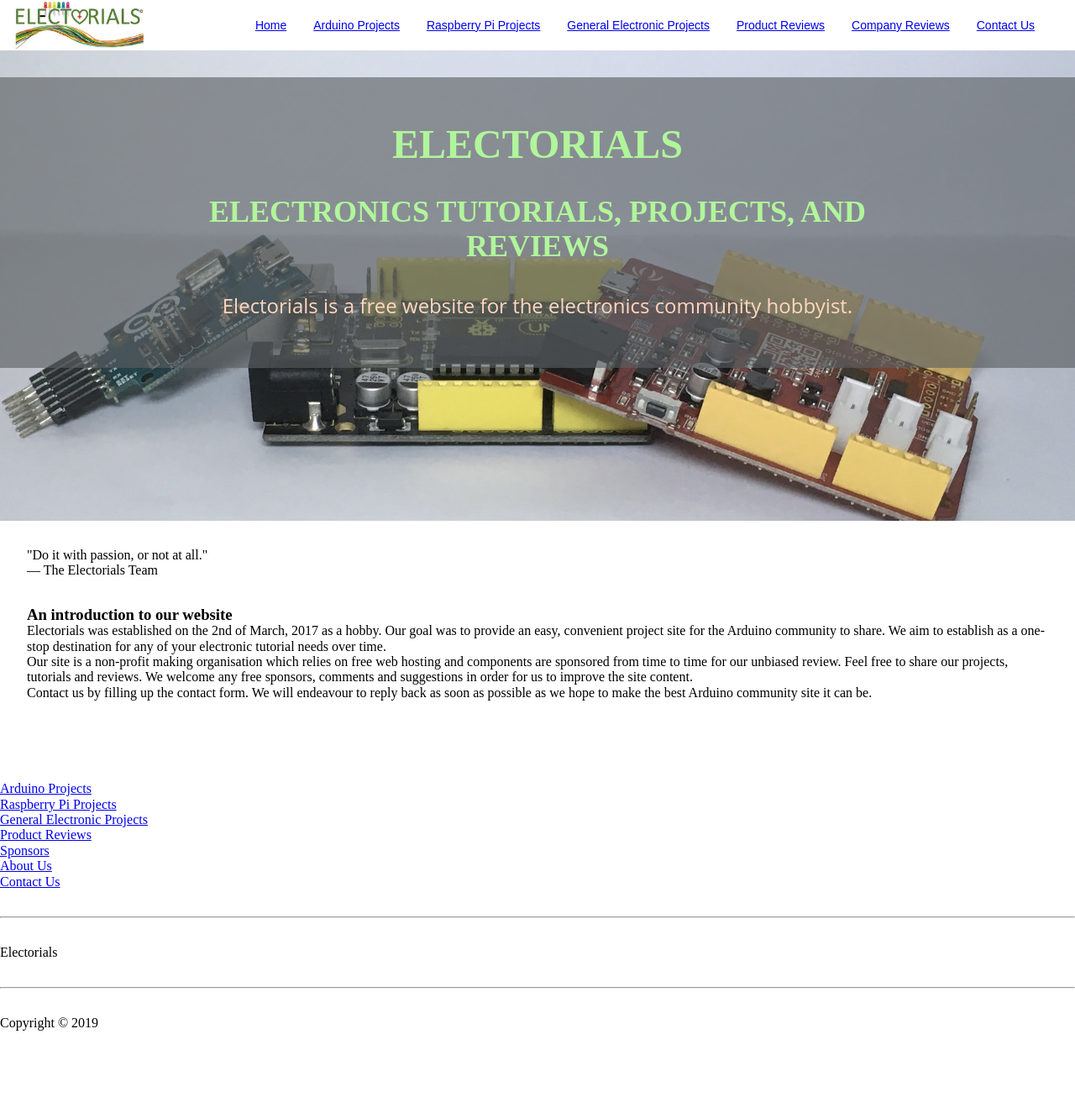
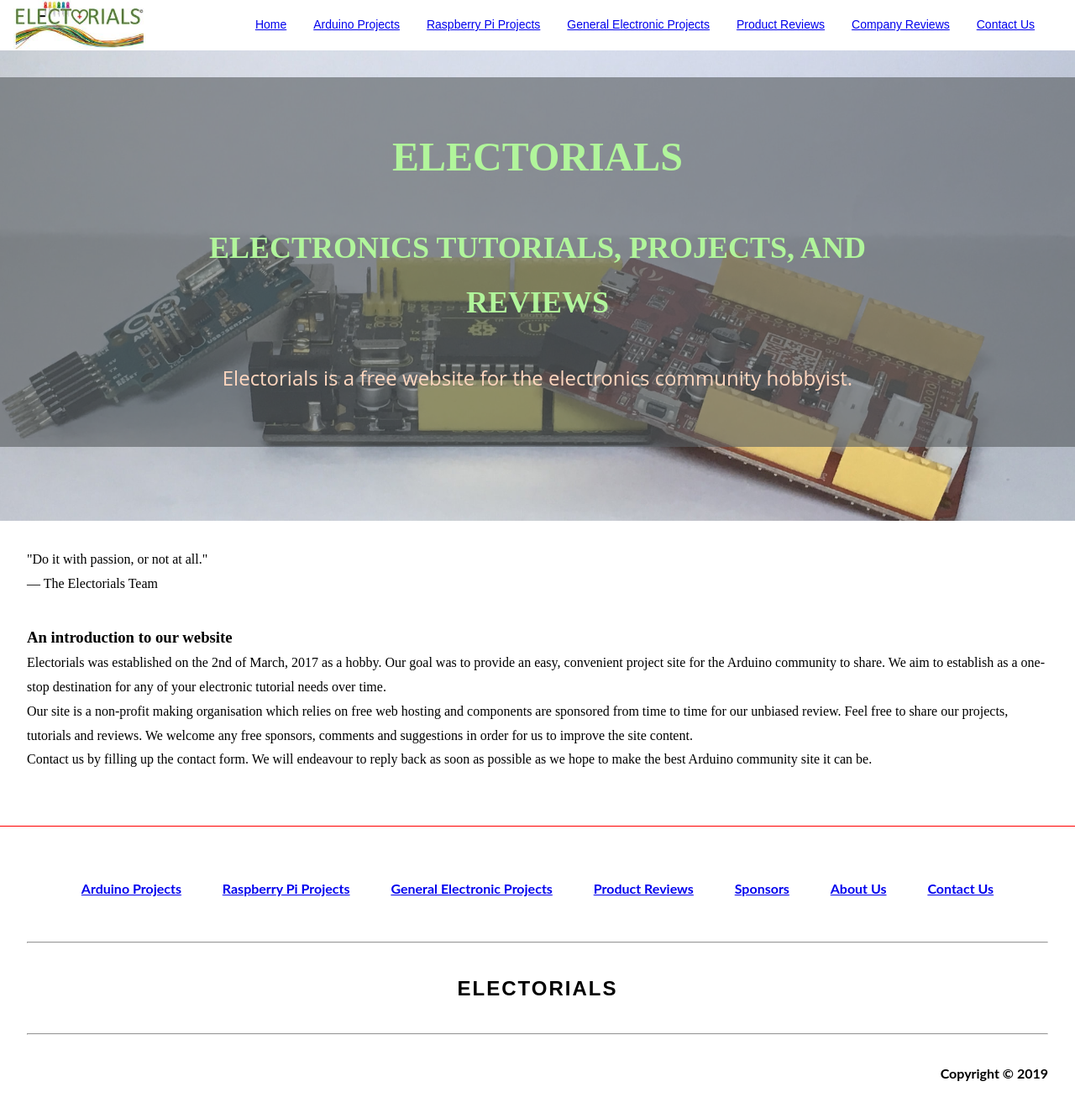
Before and after one commit to Electorials/electorials.github.io, a Jekyll site: the page built from index.html, in a window 1280 px wide and 1325 px high. Shown: the whole window at 84% size. Built offline with Jekyll 4.4.1, drawn with Linux system fonts in a browser that asks for light colours.

Commit message:
Footer styling
Made footer styling as close to the original website.
Also edited index.html since it would not make sense to have a page's <title> being "Electorials – Electorials" instead of "Home – Electorials".

```diff
--- a/_includes/footer.html
+++ b/_includes/footer.html
@@ -2,17 +2,17 @@
     <div id="footer-links">
         <ul>{% for item in site.data.footer %}
             <li class="{{ item.class }}">
-                <a href="{{ item.link }}">{{ item.name }}</a>
+                <b><a href="{{ item.link }}">{{ item.name }}</a></b>
             </li>
             {% endfor %}
         </ul>
     </div>
     <hr>
     <div id="footer-banner">
-        <p>Electorials</p>
+        <h2>Electorials</h2>
     </div>
     <hr>
     <div id="copyright">
-        <p>Copyright © 2019</p>
+        <strong>Copyright © 2019</strong>
     </div>
 </footer>
--- a/assets/css/styles.css
+++ b/assets/css/styles.css
@@ -7,6 +7,10 @@
 }
 
 /***** Globals *****/
+* {
+    line-height: 1.8em;
+}
+
 div {
     margin: 2rem auto;
 }
@@ -51,7 +55,6 @@ nav ul.menu {
 nav ul li {
     padding: 1rem;
     position: relative;
-    list-style: none;
     font-size: .875em;
 }
 
@@ -63,6 +66,7 @@ li:hover {
     background-color: #e2e2e2;
 }
 
+/** Dropdown menu rules start **/
 .dropdown li:hover {
     background: #a2a2a2;
 }
@@ -93,6 +97,7 @@ nav ul.dropdown li.menu-item {
     font-family: 'Monteserrat', sans-serif;
     text-align: center;
 }
+/** Dropdown menu rules end **/
 
 /***** Main content rules *****/
 main {
@@ -155,3 +160,59 @@ main div {
 #introduction {
     margin: auto 2rem;
 }
+
+/***** Footer content rules *****/
+footer {
+    padding: 2.75em 2em;
+    min-width: 100%;
+    background-color: white;
+    font-family: 'Lato', sans-serif;
+    text-align: center;
+
+    border-top: 1px solid red;
+}
+
+footer hr {
+
+}
+
+#footer-links ul {
+    list-style-type: none;
+    margin: 2em;
+
+    display: -webkit-box;
+    display: -ms-flexbox;
+    display: -webkit-flex;
+    display: flex;
+    justify-content: space-evenly;
+    align-items: center;
+}
+
+#footer-links,
+#footer-links ul,
+#footer-links ul li {
+    margin-top: 0;
+}
+
+/* This li is .footer-item */
+footer ul li {
+    padding: 1rem;
+    font-size: 1em;
+}
+
+.footer-item:hover {
+    background-color: #e2e2e2;
+}
+
+#footer-banner {
+    font-family: 'Patua One', sans-serif;
+    font-size: 1rem;
+    letter-spacing: 2px;
+    text-transform: uppercase;
+}
+
+#copyright {
+    float: right;
+    font-size: 1em;
+    font-family: 'Lato', sans-serif;
+}
--- a/index.html
+++ b/index.html
@@ -1,13 +1,13 @@
 ---
 layout: default
-title: Electorials
+title: Home
 call-to-action: Electronics Tutorials, Projects, and Reviews
 blurb: Electorials is a free website for the electronics community hobbyist.
 ---
 
 <header id="hero">
     <div id="hero-text">
-        <h1>{{ page.title }}</h1>
+        <h1>Electorials</h1>
         <h2>{{ page.call-to-action }}</h2>
         <p>{{ page.blurb }}</p>
     </div>
```
Also changed, not shown: _data/footer.yml (+7 -7 lines), assets/css/styles-grid.css (+64 -2 lines).
